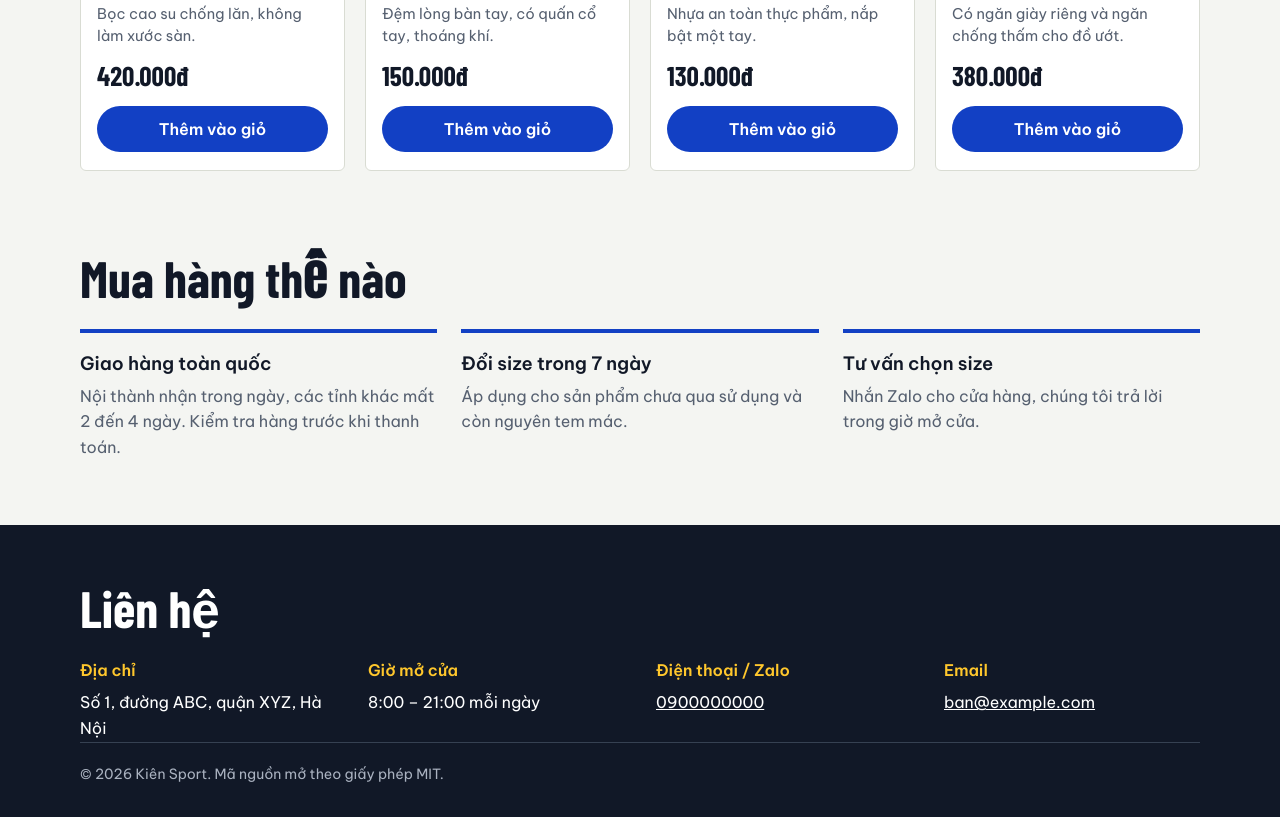
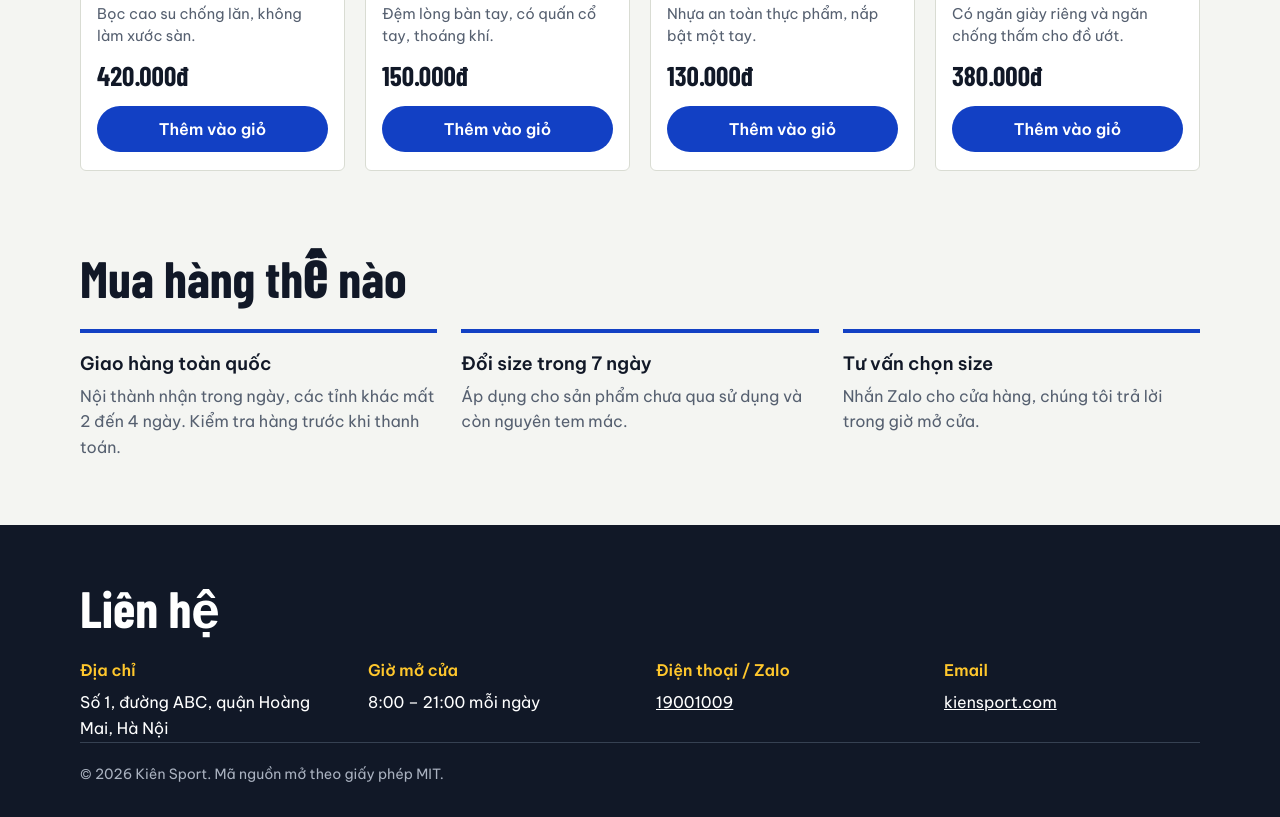
Before and after one commit to kienlevan112005-gif/kienlevan, a plain HTML site: page index.html in a window 1280 px wide. Shown: the part 2238-3055 px from the top of the page. Drawn offline with nearby package versions, Linux system fonts and the light colour scheme; a web font is replaced by a local one.

Commit message:
Update index.html

```diff
--- a/index.html
+++ b/index.html
@@ -313,10 +313,10 @@
        ========================================================= */
     const CONFIG = {
       name: "Kiên Sport",
-      phone: "0900000000",          // số điện thoại (viết liền, không dấu cách)
-      zalo: "0900000000",           // số Zalo nhận đơn
-      email: "ban@example.com",
-      address: "Số 1, đường ABC, quận XYZ, Hà Nội",
+      phone: "19001009",          // số điện thoại (viết liền, không dấu cách)
+      zalo: "19001009",           // số Zalo nhận đơn
+      email: "kiensport.com",
+      address: "Số 1, đường ABC, quận Hoàng Mai, Hà Nội",
       hours: "8:00 – 21:00 mỗi ngày"
     };
 
```
